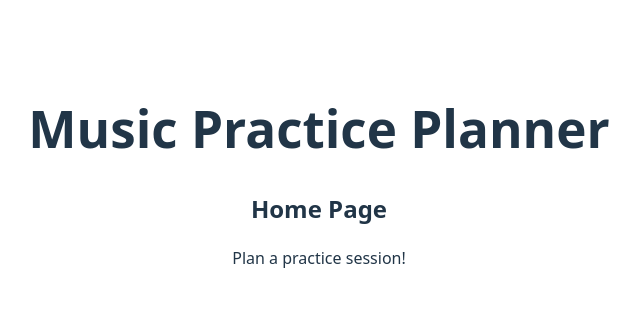
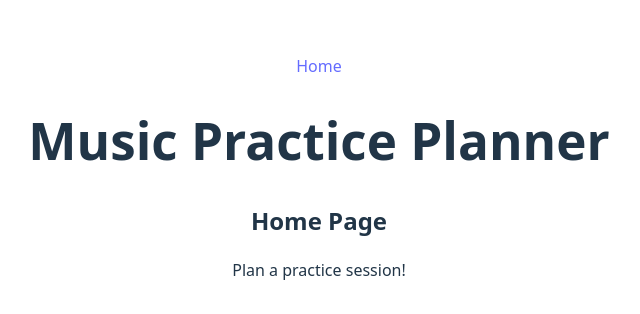
Before and after one commit to MikeMcdonald1/practice-planner-pro, a React (Vite) app: page / in a window 1280 px wide. Shown: the part 224-538 px from the top of the page, without its empty margins (321-961 px from the left). Built offline with nearby package versions, Linux system fonts and the light colour scheme.

Commit message:
feat: add NavBar component with home link using NavLink

```diff
--- a/src/App.jsx
+++ b/src/App.jsx
@@ -3,13 +3,18 @@
 import './App.css';
 import HomePage from './pages/HomePage';
 import NotFoundPage from './pages/NotFoundPage';
+import NavBar from './shared/NavBar';
 
 function App() {
   return (
-    <Routes>
-      <Route path="/" element={<HomePage />} />
-      <Route path="*" element={<NotFoundPage />} />
-    </Routes>
+    <>
+      {' '}
+      <NavBar />
+      <Routes>
+        <Route path="/" element={<HomePage />} />
+        <Route path="*" element={<NotFoundPage />} />
+      </Routes>
+    </>
   );
 }
 
--- /dev/null
+++ b/src/shared/NavBar.jsx
@@ -0,0 +1,12 @@
+import React from 'react';
+import { NavLink } from 'react-router-dom';
+
+function NavBar() {
+  return (
+    <nav>
+      <NavLink to="/">Home</NavLink>
+    </nav>
+  );
+}
+
+export default NavBar;
```
